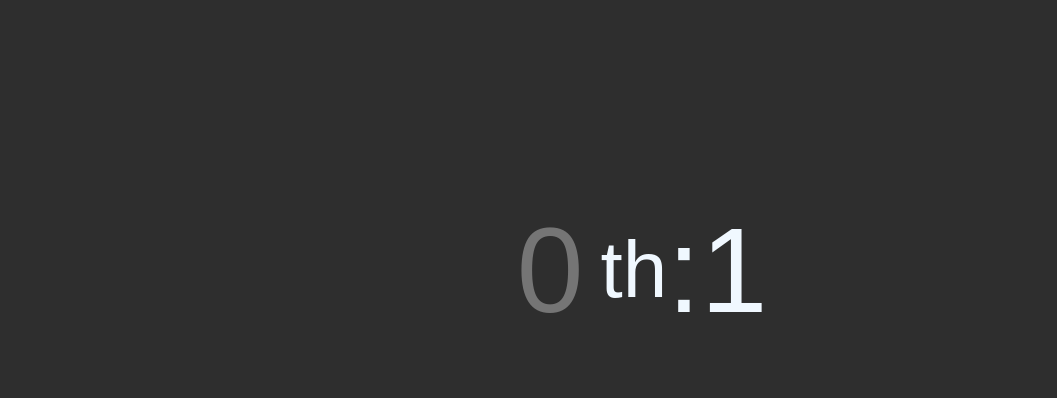
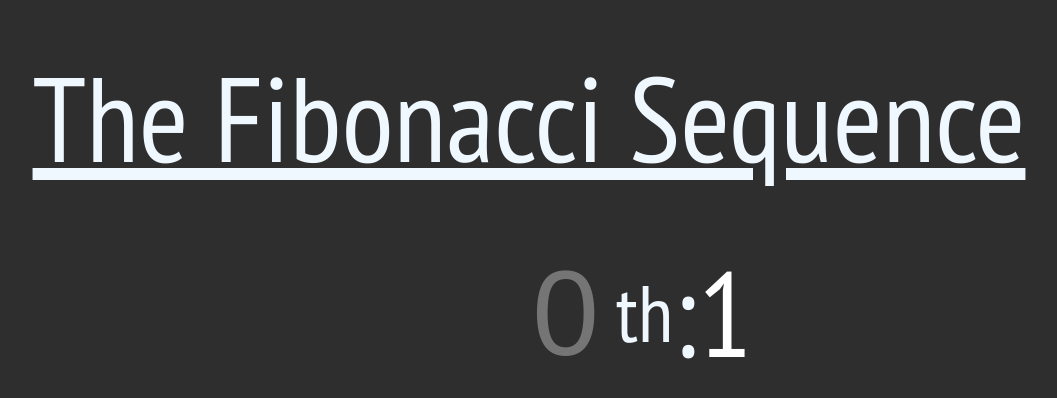
Before and after one commit to henreth/fibonacci, a React (Create React App) app: page / in a window 1280 px wide. Shown: the top 398 px of the page, without its empty margins (111-1168 px from the left). Built offline with nearby package versions, Linux system fonts and the light colour scheme.

Commit message:
change font and add title

```diff
--- a/public/index.html
+++ b/public/index.html
@@ -1,15 +1,16 @@
 <!DOCTYPE html>
 <html lang="en">
+
 <head>
   <meta charset="utf-8" />
   <link rel="icon" href="%PUBLIC_URL%/favicon.ico" />
   <meta name="viewport" content="width=device-width, initial-scale=1" />
   <meta name="theme-color" content="#000000" />
-    <meta
-      name="description"
-      content="Web site created using create-react-app"
-    />
+  <meta name="description" content="Web site created using create-react-app" />
   <link rel="apple-touch-icon" href="%PUBLIC_URL%/logo192.png" />
+  <link rel="preconnect" href="https://fonts.googleapis.com">
+  <link rel="preconnect" href="https://fonts.gstatic.com" crossorigin>
+  <link href="https://fonts.googleapis.com/css2?family=PT+Sans+Narrow&display=swap" rel="stylesheet">
   <!--
       manifest.json provides metadata used when your web app is installed on a
       user's mobile device or desktop. See https://developers.google.com/web/fundamentals/web-app-manifest/
@@ -26,6 +27,7 @@
     -->
   <title>React App</title>
 </head>
+
 <body>
   <noscript>You need to enable JavaScript to run this app.</noscript>
   <div id="root"></div>
@@ -40,4 +42,5 @@
       To create a production bundle, use `npm run build` or `yarn build`.
     -->
 </body>
+
 </html>
--- a/src/components/App/App.css
+++ b/src/components/App/App.css
@@ -1,21 +1,13 @@
-.input-container {
-  display: flex;
-  flex-direction: row;
+.main-container{
+  display:flex;
+  flex-direction: column;
   justify-content: center;
   align-items: center;
   align-content: center;
-  margin-top: 25vh;
+  margin-top: 5vh;
   font-size: 15vh
 }
 
-.num-input {
-  border: none;
-  background-color: inherit;
-  color: inherit;
-  font-size: inherit;
-  text-align: right;
+.title{
+  text-decoration: underline;
 }
-
-.input-ending{
-  font-size: 10vh;
-}
--- a/src/components/App/App.tsx
+++ b/src/components/App/App.tsx
@@ -4,7 +4,6 @@
 
 function App() {
   let [input, setInput] = useState(0)
-
 
   const numInputRef = useRef<HTMLInputElement>(null);
 
@@ -14,13 +13,14 @@
 
 
   return (
-    <>
+    <div className='main-container'>
+    <div className='title'>The Fibonacci Sequence</div>
     <Input
       input={input}
       handleInputChange={handleInputChange}
       numInputRef={numInputRef}
     />
-    </>
+    </div>
   );
 
 }
--- /dev/null
+++ b/src/components/Input/Input.css
@@ -0,0 +1,24 @@
+.input-container {
+  display: flex;
+  flex-direction: row;
+  justify-content: center;
+  align-items: center;
+  align-content: center;
+  margin-top: 5vh;
+}
+
+.num-input {
+  border: none;
+  background-color: inherit;
+  color: rgb(118,118,118);
+  font-size: inherit;
+  text-align: right;
+}
+
+.input-ending{
+  font-size: 10vh;
+}
+
+.result{
+  color: rgb(255, 255, 255);
+}
--- a/src/components/Input/Input.tsx
+++ b/src/components/Input/Input.tsx
@@ -1,6 +1,5 @@
 import React from "react"
-
-
+import './Input.css'
 
 const Input: React.FC<{input:number, handleInputChange: any, numInputRef: any}> = ({input, handleInputChange, numInputRef}) => {
 
@@ -38,7 +37,6 @@
     memo[num] = res
     return res
 }
-  console.log(typeof(fib(6)))
 
     return <div className='input-container'>
         <input
@@ -53,7 +51,7 @@
             onChange={handleInputChange} />
         <div className='input-ending'>{ending}</div>
         <div>:</div>
-        <div>{fib(input)}</div>
+        <div className='result'>{fib(input)}</div>
     </div>;
 }
 
--- a/src/index.css
+++ b/src/index.css
@@ -1,6 +1,6 @@
 body {
   margin: 0;
-  font-family: "Gill Sans Extrabold", sans-serif;
+  font-family: 'PT Sans Narrow', sans-serif;
   color:aliceblue;
   -webkit-font-smoothing: antialiased;
   -moz-osx-font-smoothing: grayscale;
```
Lines whose indentation alone changed are shown as unchanged.
